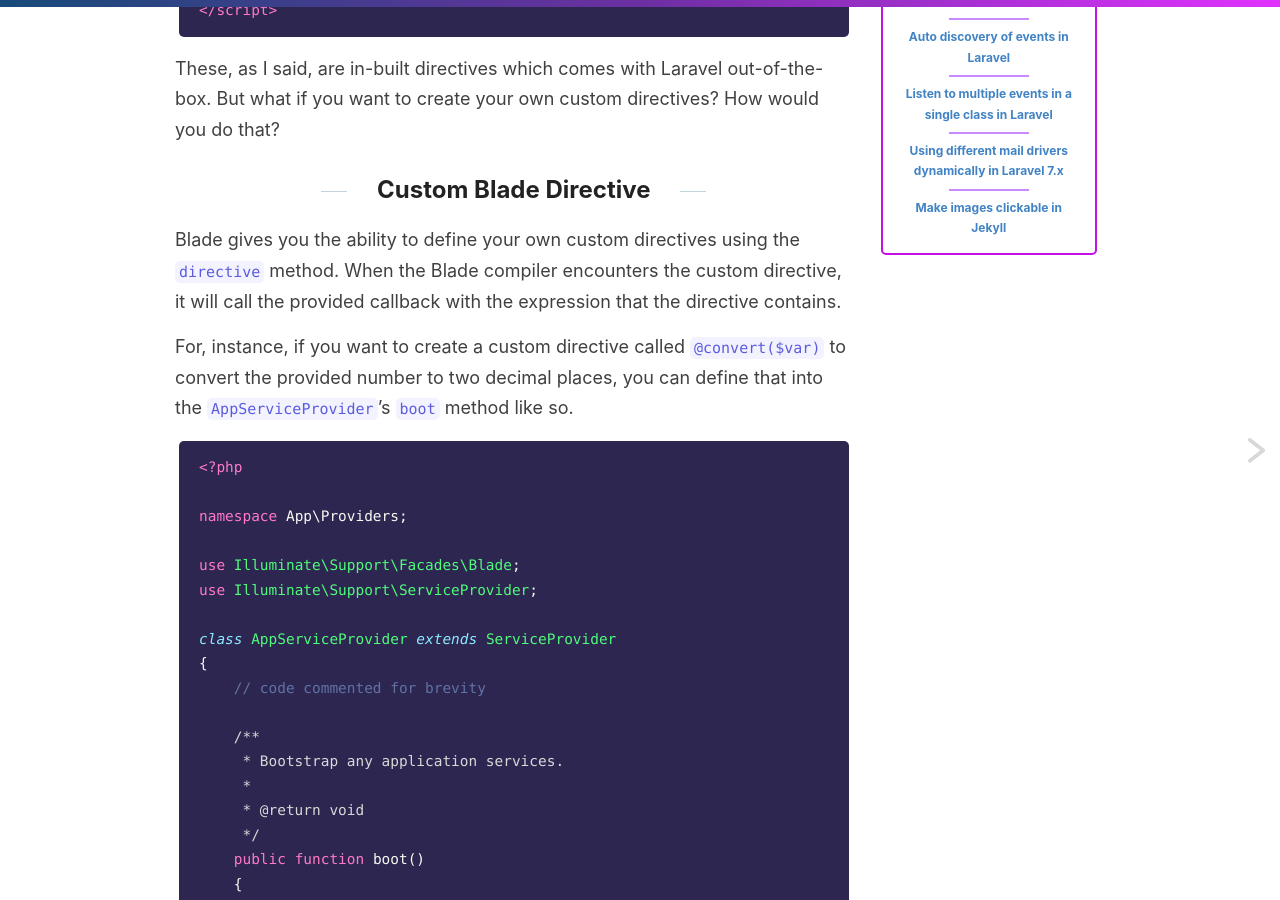
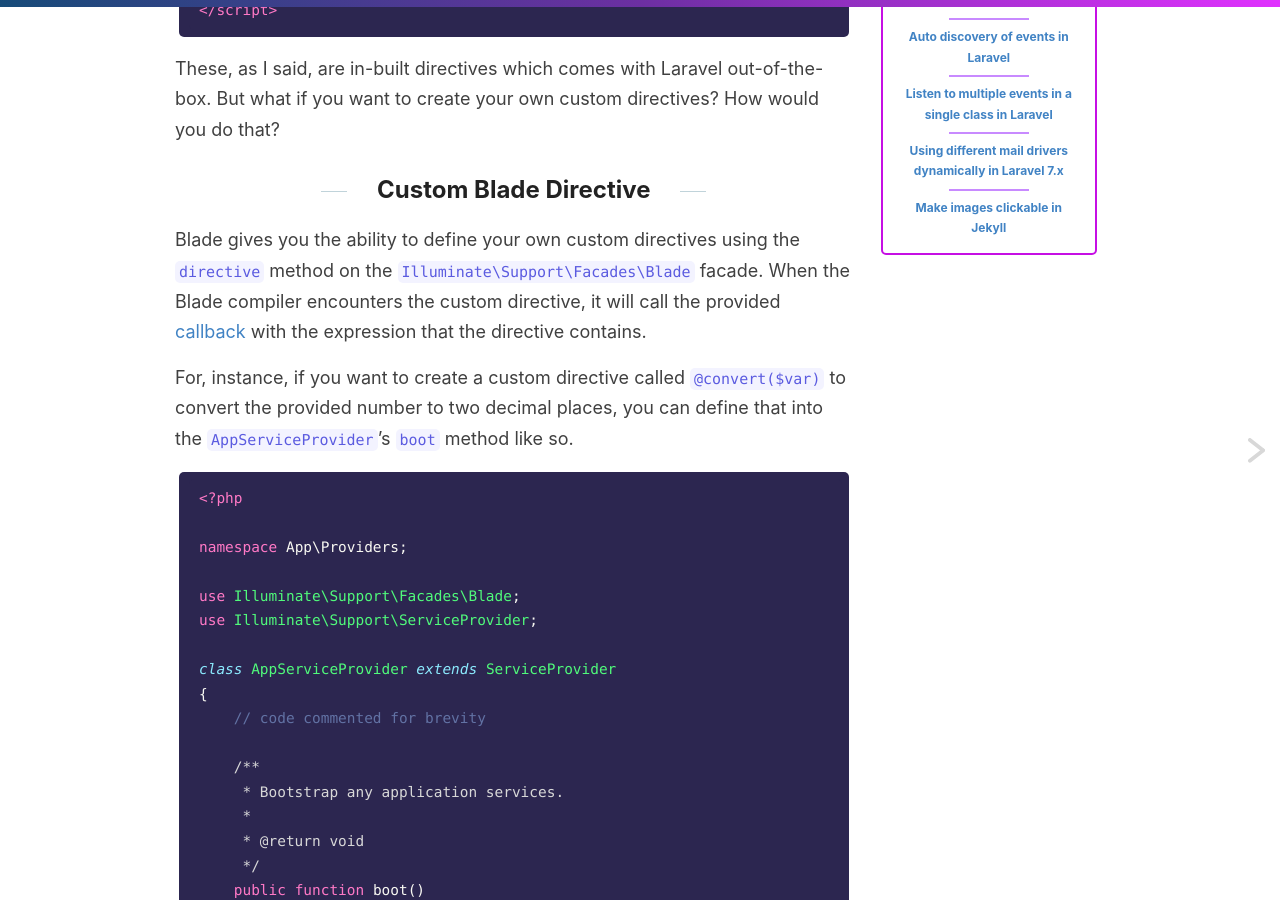
Before and after one commit to varunkumardev/amitmerchant1990.github.io, a Jekyll site: the page built from _posts/2020-04-27-create-your-own-blade-directive-laravel.md, in a window 1280 px wide and 900 px high, scrolled down 583 px. Built offline with Jekyll 4.4.1, drawn with Linux system fonts in a browser that asks for light colours; comment, search, counter and statistics services are not loaded.

Commit message:
improve post.

```diff
--- a/_posts/2020-04-27-create-your-own-blade-directive-laravel.md
+++ b/_posts/2020-04-27-create-your-own-blade-directive-laravel.md
@@ -21,7 +21,7 @@ These, as I said, are in-built directives which comes with Laravel out-of-the-bo
 
 ## Custom Blade Directive
 
-Blade gives you the ability to define your own custom directives using the `directive` method. When the Blade compiler encounters the custom directive, it will call the provided callback with the expression that the directive contains.
+Blade gives you the ability to define your own custom directives using the `directive` method on the `Illuminate\Support\Facades\Blade` facade. When the Blade compiler encounters the custom directive, it will call the provided [callback](https://www.php.net/manual/en/functions.anonymous.php) with the expression that the directive contains.
 
 For, instance, if you want to create a custom directive called `@convert($var)` to convert the provided number to two decimal places, you can define that into the `AppServiceProvider`'s `boot` method like so.
 
```
